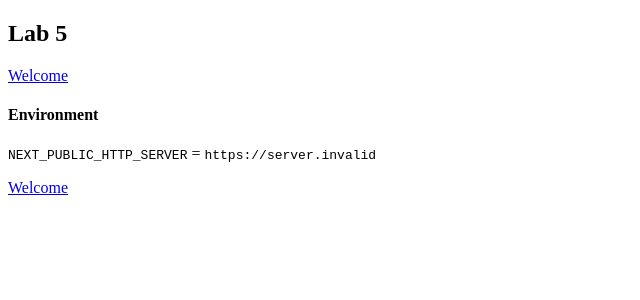
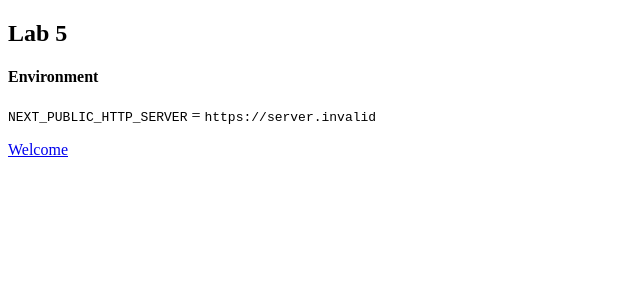
Before and after one commit to pricefy-dotcom/webdev-client, a Next.js app in the folder 2026/fall/webdev/webdev-client/: page /labs/lab5 in a window 1280 px wide. Shown: the top 300 px of the page, without its empty margins (0-640 px from the left). Built offline with nearby package versions, Linux system fonts and the light colour scheme; no server answers.

Commit message:
Removal of duplicate id="wd-welcome-link" from page.tsx

```diff
--- a/2026/fall/webdev/webdev-client/app/labs/lab5/page.tsx
+++ b/2026/fall/webdev/webdev-client/app/labs/lab5/page.tsx
@@ -1,14 +1,9 @@
 import Environment from "./Environment";
-
-const HTTP_SERVER = process.env.NEXT_PUBLIC_HTTP_SERVER;
 
 export default function Lab5() {
     return (
         <div id="wd-lab5">
             <h2>Lab 5</h2>
-            <a className = "text-blue-600 underline" id="wd-welcome-link" href={`${HTTP_SERVER}/lab5/welcome`}>
-                Welcome
-            </a>
             <Environment />
         </div>
     );
```
